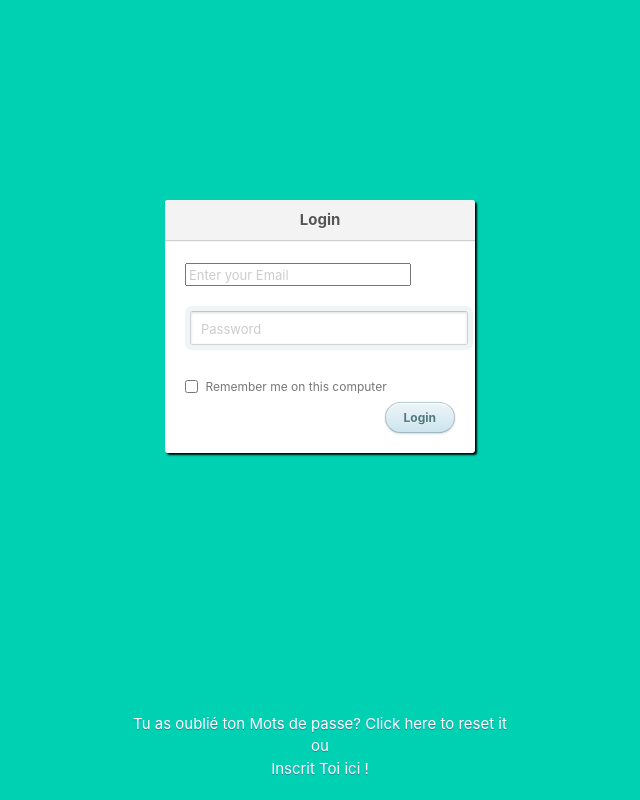
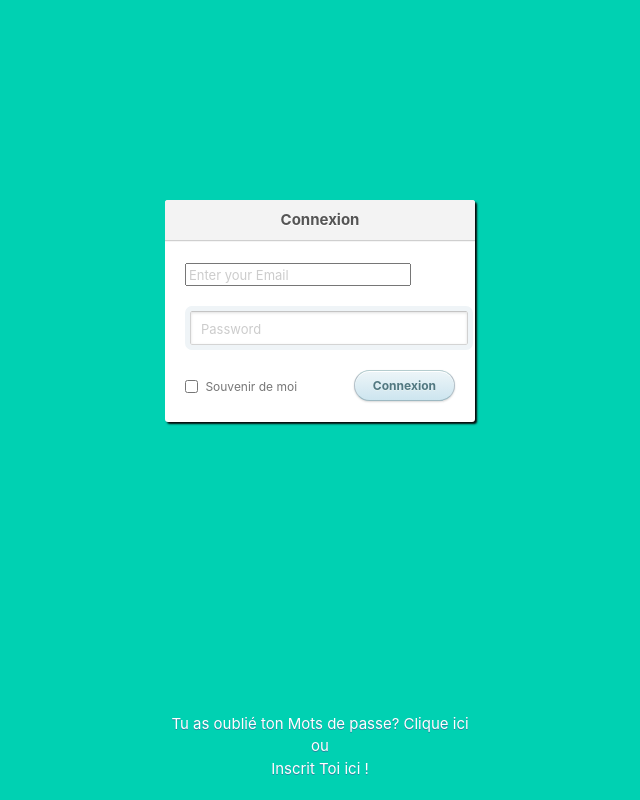
Before and after one commit to MekkiZ/Flask, a Flask app: page /login in a window 1280 px wide. Shown: the whole page, without its empty margins (320-960 px from the left). Run offline with Flask 2, Linux system fonts and the light colour scheme.

Commit message:
commit sur main

```diff
--- a/project/auth.py
+++ b/project/auth.py
@@ -62,7 +62,7 @@ def recherche():
 
         results=Mission.query.filter(Mission.mission.like(search))
 
-        return render_template('Recherche.html', missions=results, name=current_user)
+        return render_template('Recherche.html', missions=results, name=current_user.username)
     else:
         print('cela ne marche pas')
         return render_template('Recherche.html', name=current_user.username)
--- a/project/templates/Login.html
+++ b/project/templates/Login.html
@@ -22,27 +22,27 @@
   {% with messages = get_flashed_messages() %}
   {% if messages %}
     <div class="notification is-danger">
-        {{ messages[0] }}. Go to <a href="{{ url_for('auth.login') }}">login page</a>.
+        {{ messages[0] }}. Go to <a href="{{ url_for('auth.login') }}">Page de connexion</a>.
     </div>
     {% endif %}
 {% endwith %}
   <div class="login" style="box-shadow: 2px 2px 2px rgb(8, 8, 8);">
-    <h1>Login</h1>
+    <h1>Connexion</h1>
     <form method="POST" action="/login" >
       <p><input type="email" name="email" value="" placeholder="Enter your Email"></p>
       <p><input type="password" name="password" value="" placeholder="Password"></p>
       <p class="remember_me">
         <label>
           <input type="checkbox" name="remember_me" id="remember_me">
-          Remember me on this computer
+          Souvenir de moi
         </label>
       </p>
-      <p class="submit"><input type="submit" name="commit" value="Login"></p>
+      <p class="submit"><input type="submit" name="commit" value="Connexion"></p>
     </form>
   </div>
 
   <div class="login-help">
-    <p>Tu as oublié ton Mots de passe? <a href="#">Click here to reset it</a></p> <!--mettre un envoi de mail ici-->
+    <p>Tu as oublié ton Mots de passe? <a href="#">Clique ici</a></p> <!--mettre un envoi de mail ici-->
     <p>ou</p>
     <p> Inscrit Toi  <a href="{{url_for('auth.signup')}}"> ici ! </a></p>
   </div>
--- a/project/templates/base.html
+++ b/project/templates/base.html
@@ -61,10 +61,10 @@
             <div class="navbar-item">
 
                 <a class="button is-primary" href="{{ url_for('auth.signup') }}">
-                  Sign up
+                  Inscription
                 </a>
                 <a class="button is-primary" href="{{ url_for('auth.login') }}">
-                  Log in
+                  Connexion
                 </a>
 
             </div>
```
Also changed, not shown: project/templates/Depots.html (+9 -7 lines), project/templates/Recherche.html (+6 -3 lines), project/db.sqlite.
